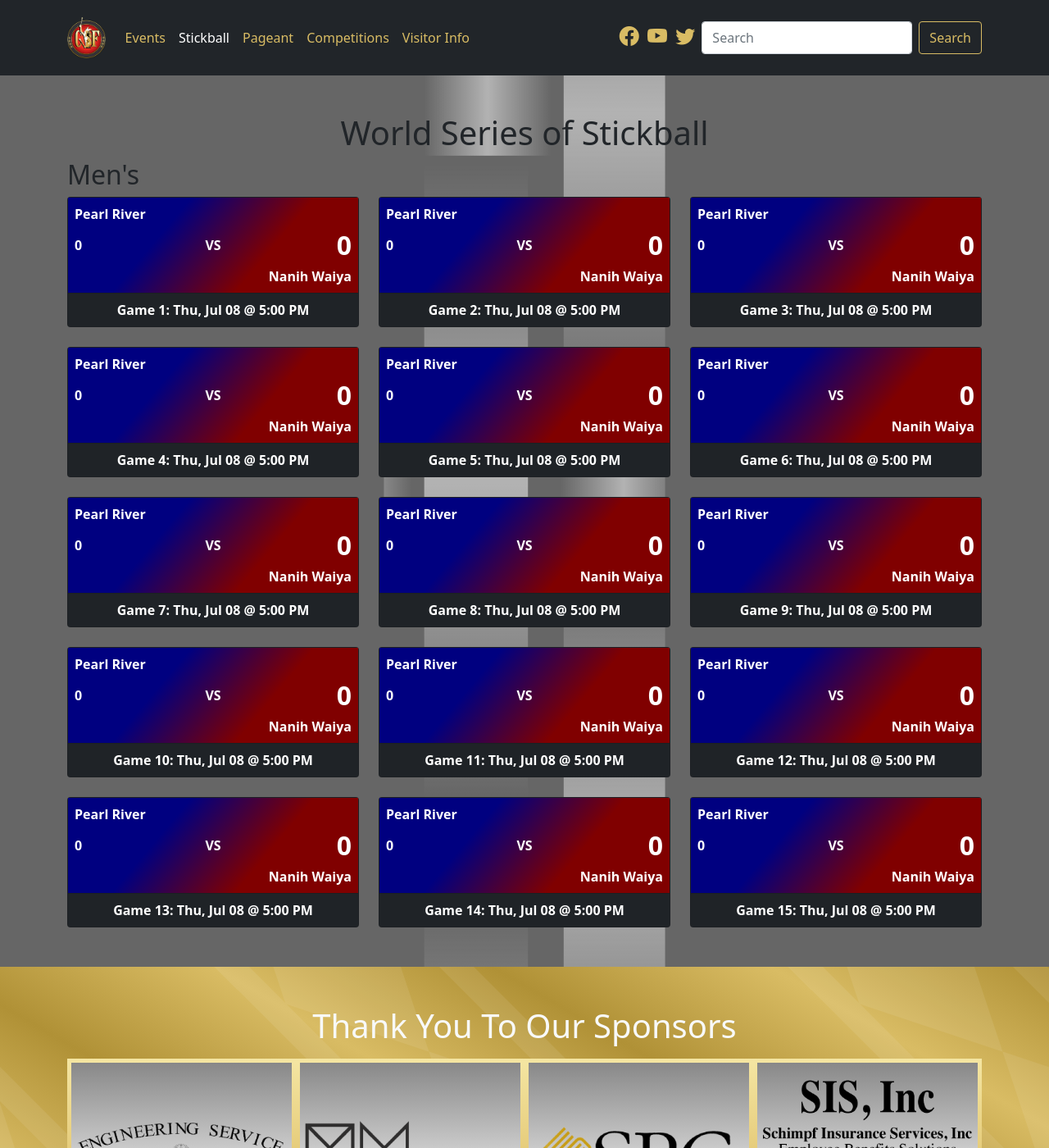
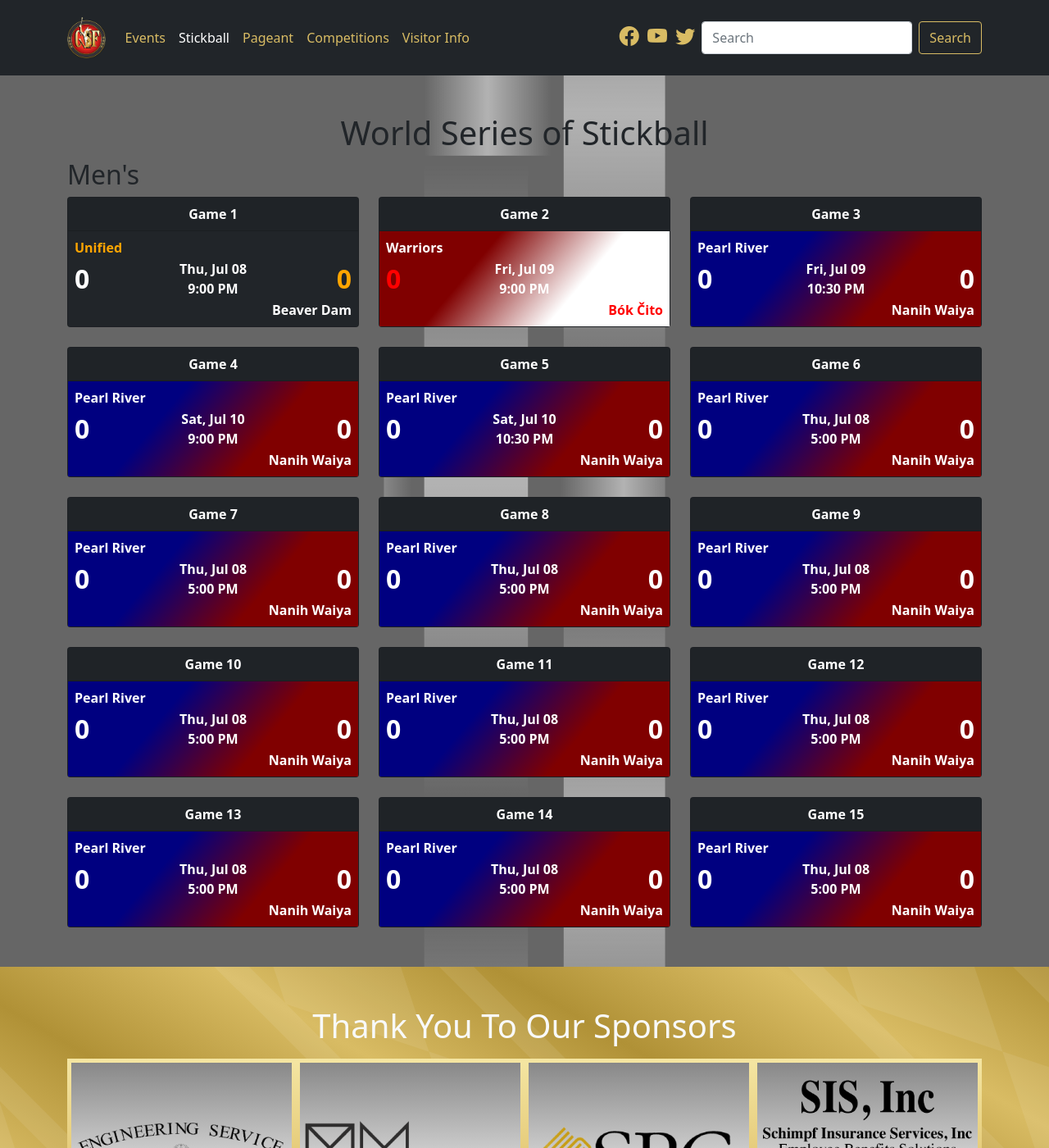
Before and after one commit to smattera/smattera.github.io, a Jekyll site: the page built from stickball/index.md, in a window 1280 px wide and 1400 px high. Shown: the whole window at 82% size. Built offline with Jekyll 4.4.1, drawn with Linux system fonts in a browser that asks for light colours; nearby versions of some CDN libraries.

Commit message:
Update stickball.html

```diff
--- a/_includes/game.html
+++ b/_includes/game.html
@@ -1,16 +1,16 @@
 <div class="col">
   <div class="card bg-dark text-white fw-bold">
+    <div class="card-header text-center">
+      Game {{ include.g }}
+    </div>
     <div class="card-body position-relative p-2" style="background: linear-gradient(130deg, {{ include.t1c }}, {{ include.t1c }}, {{ include.t2c }}, {{ include.t2c }});">
       <div class="position-relative" style="height: 100px;">
         <div class="position-absolute top-0 start-0" style="color: {{ include.t1c2 }};">{{ include.t1 }}</div>
-        <div class="position-absolute top-50 end-0 translate-middle-y" style="color: {{ include.t1c2 }};font-size: 200%">{{ include.t1s }}</div>
-        <div class="position-absolute top-50 start-50 translate-middle">VS</div>
+        <div class="position-absolute top-50 end-0 translate-middle-y" style="color: {{ include.t1c2 }};font-size: 200%;">{{ include.t1s }}</div>
+        <div class="position-absolute top-50 start-50 translate-middle">{{ include.d }}<br>{{ include.hr }}</div>
         <div class="position-absolute bottom-0 end-0" style="color: {{ include.t2c2 }};">{{ include.t2 }}</div>
-        <div class="position-absolute top-50 start-0 translate-middle-y" style="color: {{ include.t2c2 }};">{{ include.t2s }}</div>
+        <div class="position-absolute top-50 start-0 translate-middle-y" style="color: {{ include.t2c2 }};font-size: 200%;">{{ include.t2s }}</div>
       </div>
-    </div>
-    <div class="card-footer text-center">
-      Game {{ include.game }}: {{ include.time }}
     </div>
   </div>
 </div>
--- a/_includes/stickball.html
+++ b/_includes/stickball.html
@@ -4,21 +4,21 @@
       <h2 class="text-start">Men's</h2>
 
       <div class="row row-cols-1 row-cols-md-2 row-cols-lg-3 g-4">
-        {% include game.html game="1" time="Thu, Jul 08 @ 5:00 PM" t1="Pearl River" t1c="navy" t1c2="white" t1s="0" t2="Nanih Waiya" t2c="maroon" t2c2="white" t2s="0" %}
-        {% include game.html game="2" time="Thu, Jul 08 @ 5:00 PM" t1="Pearl River" t1c="navy" t1c2="white" t1s="0" t2="Nanih Waiya" t2c="maroon" t2c2="white" t2s="0" %}
-        {% include game.html game="3" time="Thu, Jul 08 @ 5:00 PM" t1="Pearl River" t1c="navy" t1c2="white" t1s="0" t2="Nanih Waiya" t2c="maroon" t2c2="white" t2s="0" %}
-        {% include game.html game="4" time="Thu, Jul 08 @ 5:00 PM" t1="Pearl River" t1c="navy" t1c2="white" t1s="0" t2="Nanih Waiya" t2c="maroon" t2c2="white" t2s="0" %}
-        {% include game.html game="5" time="Thu, Jul 08 @ 5:00 PM" t1="Pearl River" t1c="navy" t1c2="white" t1s="0" t2="Nanih Waiya" t2c="maroon" t2c2="white" t2s="0" %}
-        {% include game.html game="6" time="Thu, Jul 08 @ 5:00 PM" t1="Pearl River" t1c="navy" t1c2="white" t1s="0" t2="Nanih Waiya" t2c="maroon" t2c2="white" t2s="0" %}
-        {% include game.html game="7" time="Thu, Jul 08 @ 5:00 PM" t1="Pearl River" t1c="navy" t1c2="white" t1s="0" t2="Nanih Waiya" t2c="maroon" t2c2="white" t2s="0" %}
-        {% include game.html game="8" time="Thu, Jul 08 @ 5:00 PM" t1="Pearl River" t1c="navy" t1c2="white" t1s="0" t2="Nanih Waiya" t2c="maroon" t2c2="white" t2s="0" %}
-        {% include game.html game="9" time="Thu, Jul 08 @ 5:00 PM" t1="Pearl River" t1c="navy" t1c2="white" t1s="0" t2="Nanih Waiya" t2c="maroon" t2c2="white" t2s="0" %}
-        {% include game.html game="10" time="Thu, Jul 08 @ 5:00 PM" t1="Pearl River" t1c="navy" t1c2="white" t1s="0" t2="Nanih Waiya" t2c="maroon" t2c2="white" t2s="0" %}
-        {% include game.html game="11" time="Thu, Jul 08 @ 5:00 PM" t1="Pearl River" t1c="navy" t1c2="white" t1s="0" t2="Nanih Waiya" t2c="maroon" t2c2="white" t2s="0" %}
-        {% include game.html game="12" time="Thu, Jul 08 @ 5:00 PM" t1="Pearl River" t1c="navy" t1c2="white" t1s="0" t2="Nanih Waiya" t2c="maroon" t2c2="white" t2s="0" %}
-        {% include game.html game="13" time="Thu, Jul 08 @ 5:00 PM" t1="Pearl River" t1c="navy" t1c2="white" t1s="0" t2="Nanih Waiya" t2c="maroon" t2c2="white" t2s="0" %}
-        {% include game.html game="14" time="Thu, Jul 08 @ 5:00 PM" t1="Pearl River" t1c="navy" t1c2="white" t1s="0" t2="Nanih Waiya" t2c="maroon" t2c2="white" t2s="0" %}
-        {% include game.html game="15" time="Thu, Jul 08 @ 5:00 PM" t1="Pearl River" t1c="navy" t1c2="white" t1s="0" t2="Nanih Waiya" t2c="maroon" t2c2="white" t2s="0" %}
+        {% include game.html g="1" d="Thu, Jul 08" hr="9:00 PM" t1="Unified" t1c="green-700" t1c2="orange" t1s="0" t2="Beaver Dam" t2c="red" t2c2="white" t2s="0" %}
+        {% include game.html g="2" d="Fri, Jul 09" hr="9:00 PM" t1="Warriors" t1c="maroon" t1c2="white" t1s="0" t2="Bók Čito" t2c="white" t2c2="red" t2s="0" %}
+        {% include game.html g="3" d="Fri, Jul 09" hr="10:30 PM" t1="Pearl River" t1c="navy" t1c2="white" t1s="0" t2="Nanih Waiya" t2c="maroon" t2c2="white" t2s="0" %}
+        {% include game.html g="4" d="Sat, Jul 10" hr="9:00 PM" t1="Pearl River" t1c="navy" t1c2="white" t1s="0" t2="Nanih Waiya" t2c="maroon" t2c2="white" t2s="0" %}
+        {% include game.html g="5" d="Sat, Jul 10" hr="10:30 PM" t1="Pearl River" t1c="navy" t1c2="white" t1s="0" t2="Nanih Waiya" t2c="maroon" t2c2="white" t2s="0" %}
+        {% include game.html g="6" d="Thu, Jul 08" hr="5:00 PM" t1="Pearl River" t1c="navy" t1c2="white" t1s="0" t2="Nanih Waiya" t2c="maroon" t2c2="white" t2s="0" %}
+        {% include game.html g="7" d="Thu, Jul 08" hr="5:00 PM" t1="Pearl River" t1c="navy" t1c2="white" t1s="0" t2="Nanih Waiya" t2c="maroon" t2c2="white" t2s="0" %}
+        {% include game.html g="8" d="Thu, Jul 08" hr="5:00 PM" t1="Pearl River" t1c="navy" t1c2="white" t1s="0" t2="Nanih Waiya" t2c="maroon" t2c2="white" t2s="0" %}
+        {% include game.html g="9" d="Thu, Jul 08" hr="5:00 PM" t1="Pearl River" t1c="navy" t1c2="white" t1s="0" t2="Nanih Waiya" t2c="maroon" t2c2="white" t2s="0" %}
+        {% include game.html g="10" d="Thu, Jul 08" hr="5:00 PM" t1="Pearl River" t1c="navy" t1c2="white" t1s="0" t2="Nanih Waiya" t2c="maroon" t2c2="white" t2s="0" %}
+        {% include game.html g="11" d="Thu, Jul 08" hr="5:00 PM" t1="Pearl River" t1c="navy" t1c2="white" t1s="0" t2="Nanih Waiya" t2c="maroon" t2c2="white" t2s="0" %}
+        {% include game.html g="12" d="Thu, Jul 08" hr="5:00 PM" t1="Pearl River" t1c="navy" t1c2="white" t1s="0" t2="Nanih Waiya" t2c="maroon" t2c2="white" t2s="0" %}
+        {% include game.html g="13" d="Thu, Jul 08" hr="5:00 PM" t1="Pearl River" t1c="navy" t1c2="white" t1s="0" t2="Nanih Waiya" t2c="maroon" t2c2="white" t2s="0" %}
+        {% include game.html g="14" d="Thu, Jul 08" hr="5:00 PM" t1="Pearl River" t1c="navy" t1c2="white" t1s="0" t2="Nanih Waiya" t2c="maroon" t2c2="white" t2s="0" %}
+        {% include game.html g="15" d="Thu, Jul 08" hr="5:00 PM" t1="Pearl River" t1c="navy" t1c2="white" t1s="0" t2="Nanih Waiya" t2c="maroon" t2c2="white" t2s="0" %}
       </div>
 
     </div>
```
